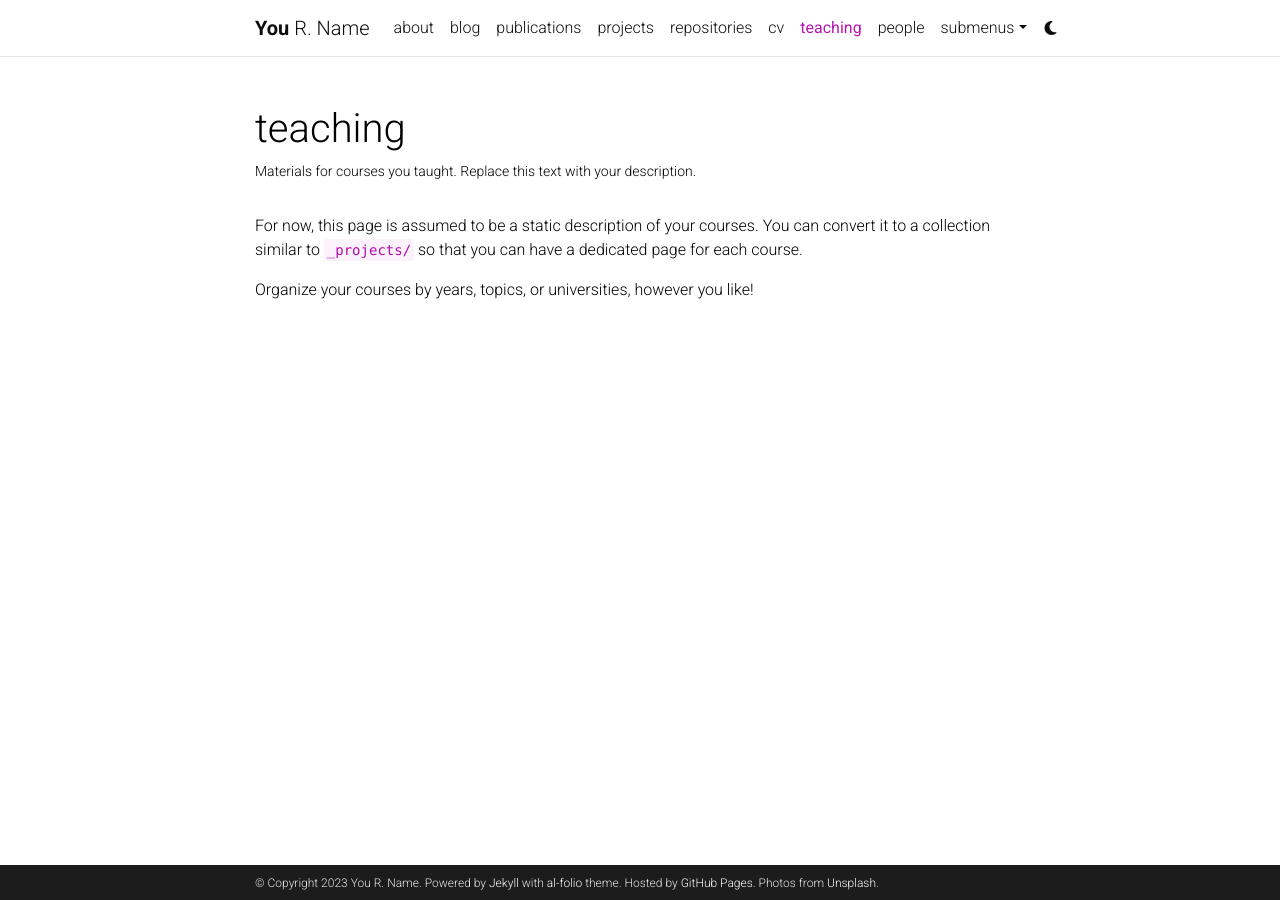
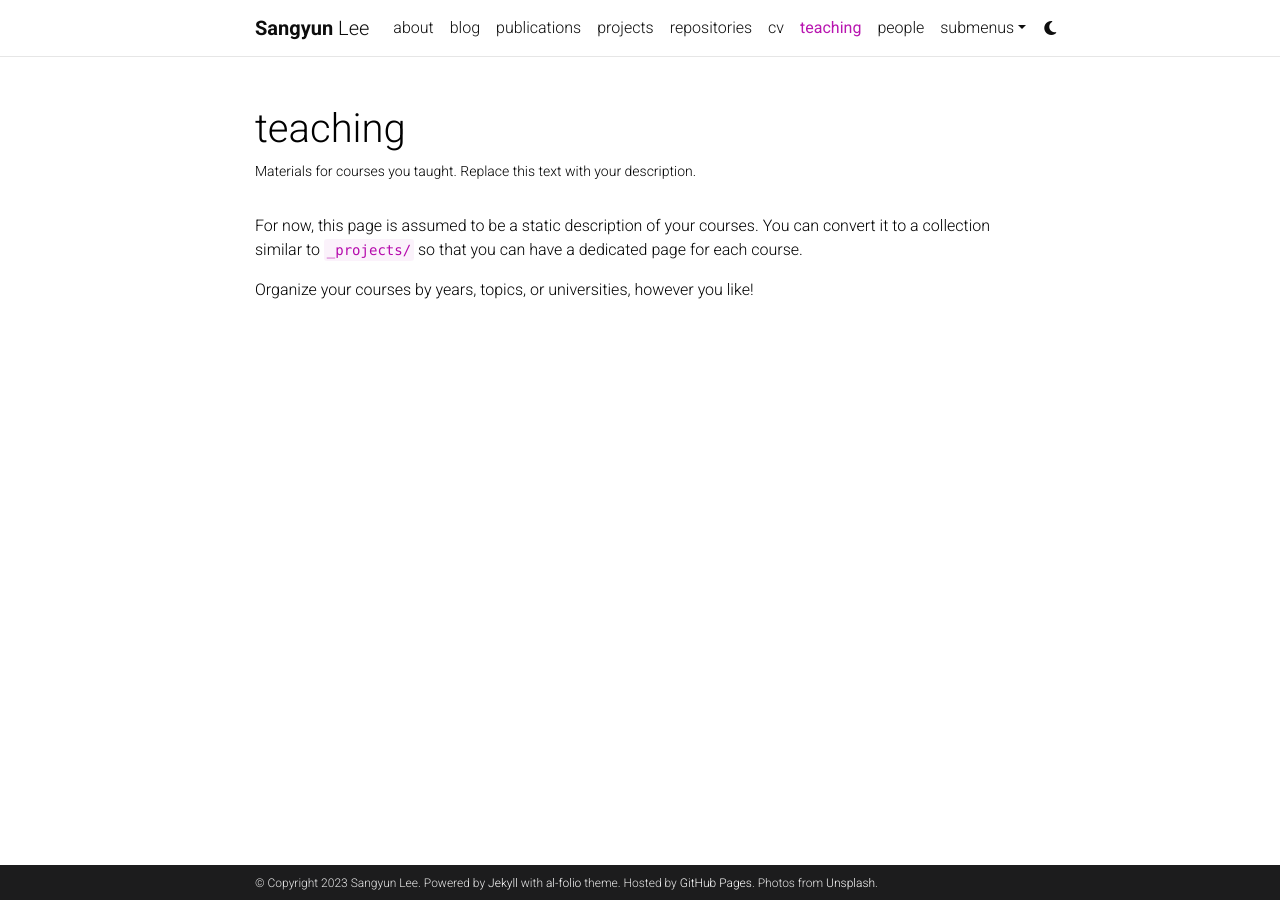
Before and after one commit to sylee-skhu/sylee-skhu.github.io, a Jekyll site: the page built from _pages/teaching.md, in a window 1280 px wide. Built offline with Jekyll 4.4.1, drawn with Linux system fonts in a browser that asks for light colours; comment, search, counter and statistics services are not loaded; a style sheet for code colours, icons or effects is not loaded.

Commit message:
change url in config

```diff
--- a/_config.yml
+++ b/_config.yml
@@ -3,9 +3,9 @@
 # -----------------------------------------------------------------------------
 
 title: blank # the website title (if blank, full name will be used instead)
-first_name: You
-middle_name: R.
-last_name: Name
+first_name: Sangyun
+middle_name:
+last_name: Lee
 email: you@example.com
 description: > # the ">" symbol means to ignore newlines until "footer_text:"
   A simple, whitespace theme for academics. Based on [*folio](https://github.com/bogoli/-folio) design.
@@ -18,8 +18,8 @@
 lang: en # the language of your site (for example: en, fr, cn, ru, etc.)
 icon: ⚛️  # the emoji used as the favicon (alternatively, provide image name in /assets/img/)
 
-url: https://alshedivat.github.io # the base hostname & protocol for your site
-baseurl: /al-folio # the subpath of your site, e.g. /blog/
+url: https://sylee-skhu.github.io # the base hostname & protocol for your site
+baseurl:  # the subpath of your site, e.g. /blog/
 last_updated: false # set to true if you want to display last updated in the footer
 impressum_path:  # set to path to include impressum link in the footer, use the same path as permalink in a page, helps to conform with EU GDPR
 
```
